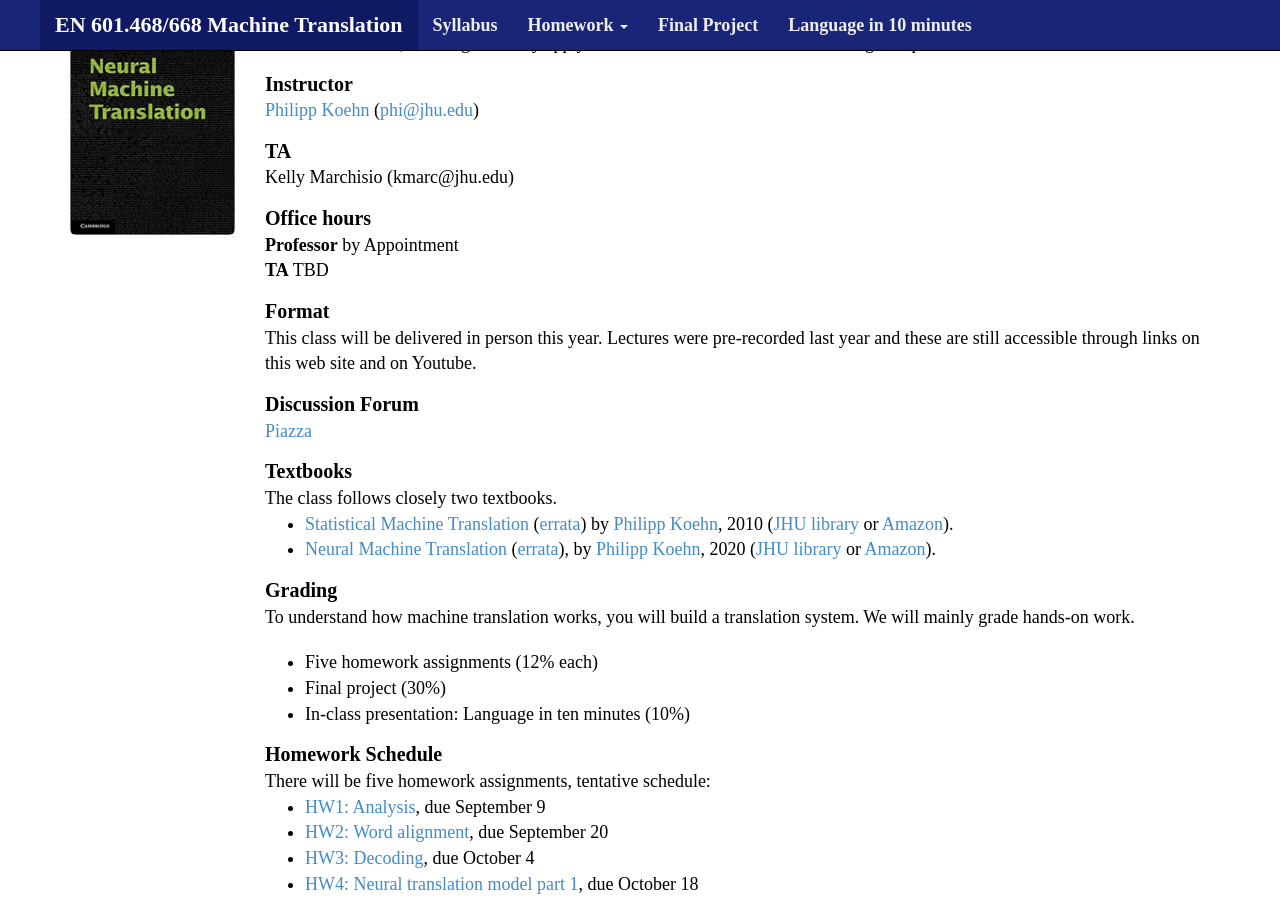
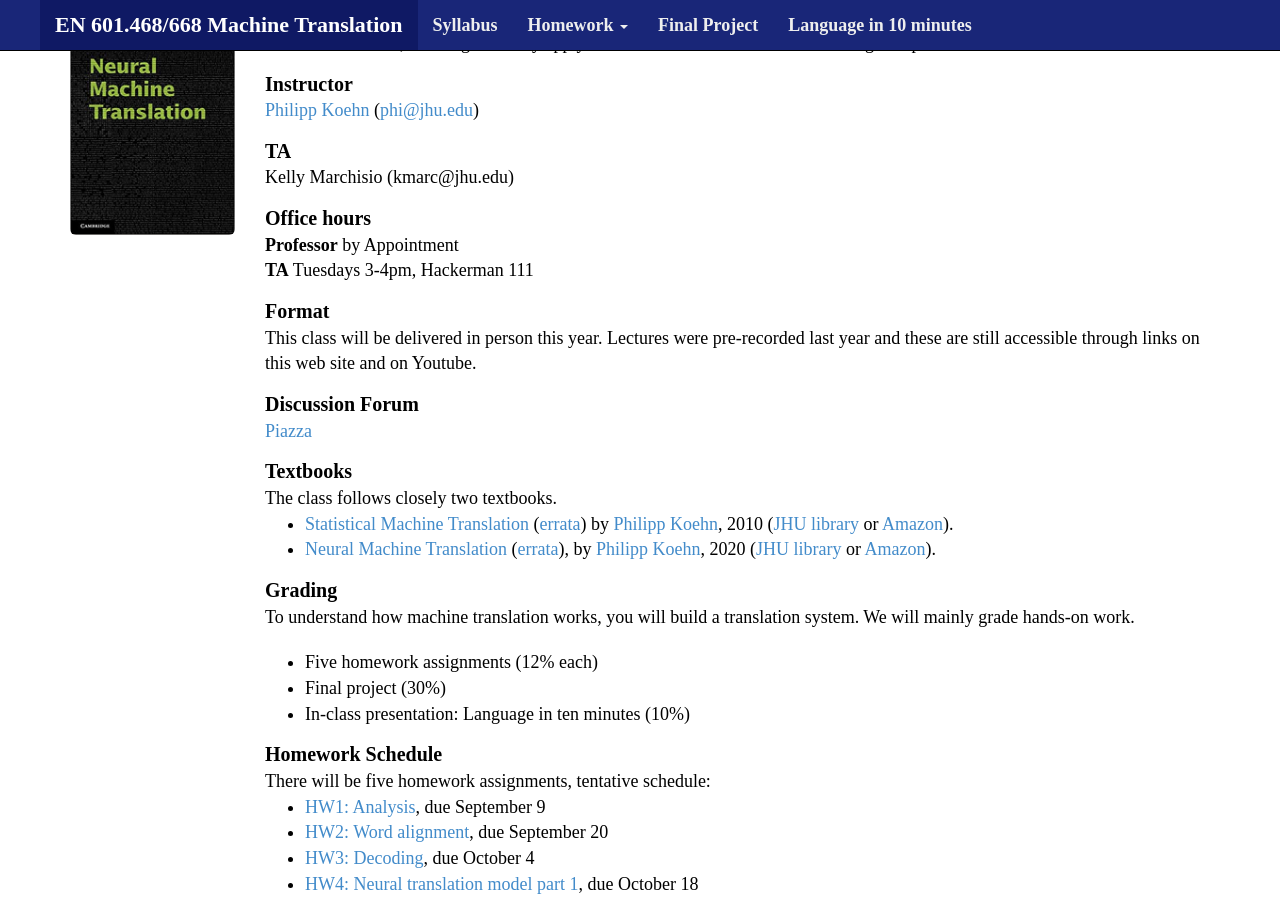
Before and after one commit to mt-class/jhu, a Jekyll site: the page built from index.md, in a window 1280 px wide and 900 px high, scrolled down 332 px. Built offline with Jekyll 4.4.1, drawn with Linux system fonts in a browser that asks for light colours; nearby versions of some CDN libraries; some web fonts are replaced.

Commit message:
index.md

```diff
--- a/index.md
+++ b/index.md
@@ -37,7 +37,7 @@ TA
 
 Office hours
 : **Professor** by Appointment
-: **TA** TBD
+: **TA** Tuesdays 3-4pm, Hackerman 111
 
 Format
 : This class will be delivered in person this year. Lectures were pre-recorded last year and these are still accessible through links on this web site and on Youtube.
```
